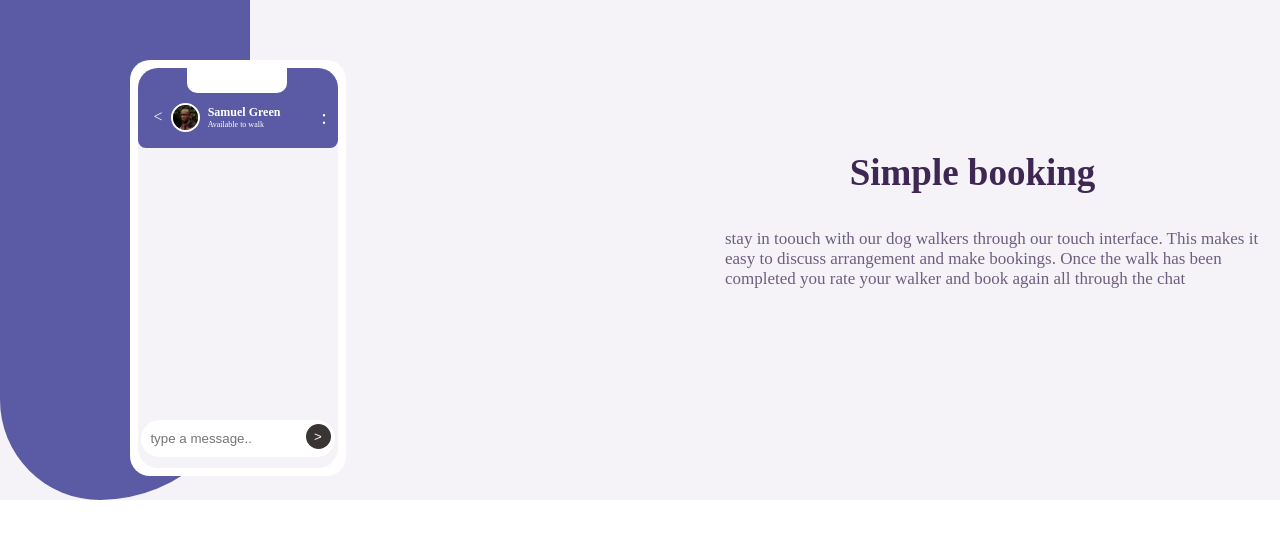
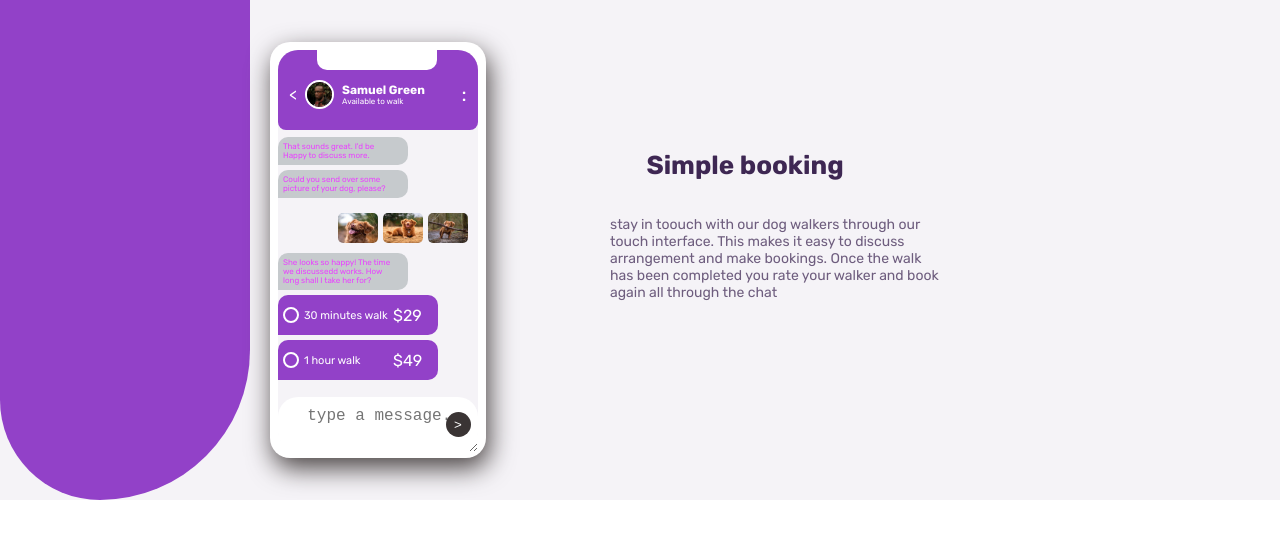
Before and after one commit to mugishavalens/project-on-chat, a plain HTML site: page index.html in a window 1280 px wide. Drawn offline with Linux system fonts and the light colour scheme.

Commit message:
working on font-family

```diff
--- a/index.html
+++ b/index.html
@@ -6,11 +6,14 @@
     <title>Document</title>
     <link rel="stylesheet" href="./styles/index.css">
     <link rel="icon" href="images/favicon-32x32.png">
+    <link rel="preconnect" href="https://fonts.googleapis.com">
+<link rel="preconnect" href="https://fonts.gstatic.com" crossorigin>
+<link href="https://fonts.googleapis.com/css2?family=Overpass:ital,wght@0,100..900;1,100..900&family=Rubik:ital,wght@0,300..900;1,300..900&family=Ubuntu:ital,wght@0,300;0,400;0,500;0,700;1,300;1,400;1,500;1,700&display=swap" rel="stylesheet">
 </head>
 <body>
     <div class="container">
+        <div class="background"></div>
         <div class="part1">
-            <div class="background"></div>
             <div class="screen">
                 <div  class=" bck">
                     <div class="head">
@@ -27,19 +30,44 @@
                         <div class="right"> : </div>
                     </div>
                 </div>
-                <div class="output"></div>
+                <div class="output">
+                    <div class="person1">That sounds great. I'd be<br>Happy to discuss more.</div>
+                    <div class="person1">Could you send over some<br>picture of your dog, please?</div>
+                    <div class="person2">
+                        <img src="./images/dog-image-1.jpg">
+                        <img src="images/dog-image-2.jpg">
+                        <img src="images/dog-image-3.jpg">
+                    </div>
+                    <div class="person1">She looks so happy! The time<br>we discussedd works. How<br>long shall I take her for?</div>
+                    <div class="person1b">
+                        <div class="p1">
+                            <div class="cicle"></div>
+                            <div class="tx">30 minutes walk</div>
+                        </div>
+                        <div class="p2">$29</div>
+                    </div>
+                    <div class="person1b">
+                        <div class="p1">
+                            <div class="cicle"></div>
+                            <div class="tx">1 hour walk</div>
+                        </div>
+                        <div class="p2">$49</div>
+                    </div>
+                </div>
                 <div class="enter">
-                <input  id="txt" placeholder="  type a message.." type="text">
+                <textarea  id="txt" placeholder="  type a message.." type="text" class="centered-text"></textarea>
                 <button type="submit"> > </button>
                 </div>
             </div>
         </div>
      </div>
 
+
         <div class="text">
             <h1>Simple booking</h1>
             <p class="para">stay in toouch with our dog walkers through our touch interface. This makes it easy to discuss arrangement and make bookings. Once the walk has been completed you rate your walker and book again all through the chat </p>
         </div>
+
     </div>
     <script src="./javascript/index.js"></script>
 </body>
--- a/javascript/index.js
+++ b/javascript/index.js
@@ -1,4 +1,4 @@
-const text = document.querySelector("input");
+const text = document.querySelector("textarea");
 const send = document.querySelector("button");
 const display = document.querySelector(".output");
 
@@ -6,6 +6,6 @@ send.addEventListener("click", function(){
     let newmssg = document.createElement("p");
     newmssg.textContent = text.value;
     display.appendChild(newmssg);
-    newmssg.style = "max-width:120px; margin-left:50px; border-radius:20px; max-height:100px; background-color:white; display:flex; align-items:center; justify-content:flex-start; padding:10px; flex-direction: column; overflow-y: auto; margin-top:10px;color: hsl(271, 15%, 43%)"
+    newmssg.style = "max-width:120px;max-height:100px;margin-left:50px; border-radius:10px 10px 0% 10px; background-color:white; display:flex; font-size:11px; align-items:center; justify-content:center; flex-direction: column;color: hsl(271, 15%, 43%); margin-bottom:10px; padding:10px"
     text.value = ""
 })
--- a/styles/index.css
+++ b/styles/index.css
@@ -2,31 +2,41 @@
   border: 0px;
   margin: 0px;
 }
-
+body{
+    font-family: "rubik";
+}
 .container {
     width: 100%;
     background-color:hsl(270, 20%, 96%);
+    display: flex;
+    justify-content: space-between;
+    flex-direction: column;
+    gap: 20px;
+
 }
 .part1{
     display: flex;
     height: 500px;
+    width: 20rem;
+    align-items: center;
+    justify-content: center;
+    position: absolute;
 }
 
 .background{
-    background-color: rgb(90, 90, 165);
+    background-color: hsl(276, 55%, 52%);
     height: 400px;
     width: 170px;
     border-radius: 0% 0% 100% 0%;
+
 }
 .screen{
-    position: absolute;
     height: 400px;
     width: 200px;
     border-radius: 20px;
-    margin-left: 60px;
-    margin-top: 60px;
     background-color:  hsl(0, 0%, 100%);
     padding: 8px;
+    box-shadow: 3px 10px 26px rgb(73, 67, 67);
 }
 
 .bck{
@@ -35,15 +45,15 @@
     border-radius: 20px;
 }
 .head{
-    background-color: rgb(90, 90, 165);
+    background-color: hsl(276, 55%, 52%);
     height: 80px;
     border-radius: 20px 20px 8px 8px;
 }
 .cover{
     background-color: white;
-    height: 25px;
-    width: 100px;
-    margin-left: 49px;
+    height: 20px;
+    width: 120px;
+    margin-left: 39px;
     border-radius: 0% 0% 10px 10px;
 }
 .title{
@@ -83,6 +93,8 @@
 .output{
     height: 260px;
     margin-top: 7px;
+    overflow: auto;
+    scroll-behavior: smooth;
 }
 .enter{
     display: flex;
@@ -91,7 +103,6 @@
 }
 #txt{
     height: 35px;
-    margin-top: 5px;
     border-radius: 20px;
     width: 190px;
     overflow-y: auto;
@@ -113,7 +124,6 @@ button{
     flex-direction: column;
     padding: 10px;
     gap: 25px;
-    overflow-y: auto;
 }
 .para{
     text-align: center;
@@ -126,30 +136,90 @@ h1{
     font-size: 37px;
     color:hsl(271, 36%, 24%);
 }
-
+.centered-text {
+  width: 100%;
+  padding: 10px;
+  font-size: 16px;
+}
+img{
+    width: 40px;
+    height: 30px;
+    border-radius: 5px;
+}
+.person1{
+    font-size: 8px;
+    border-radius: 10px 10px 10px 0px;
+    background-color: hsl(206, 6%, 79%);
+    color: hsl(293, 100%, 63%);
+    margin-bottom: 5px;
+    width: 120px;
+    padding: 5px;
+}
+.person1b{
+    width: 150px;
+    padding: 5px;
+    border-radius: 10px 10px 10px 0px;
+    background-color: hsl(276, 55%, 52%);
+    color: white;
+    display: flex;
+    margin-bottom: 5px;
+}
+.p1{
+    width: 110px;
+    font-size: 11px;
+    display: flex;
+    align-items: center;
+    gap: 5px;
+    height: 30px;
+}
+.cicle{
+    width: 12px;
+    height: 12px;
+    border: 2px solid white;
+    border-radius: 100%;
+}
+.p2{
+    width: 30px;
+    display: flex;
+    align-items: center;
+}
+.person2{
+    display: flex;
+    justify-content: end;
+    gap: 5px;
+    padding: 10px;
+}
 @media(min-width: 760px){
     .container{
         display: flex;
         flex-direction: row;
-        gap: 20px;
+        align-items: center;
+        justify-content: start;
     }
     .part1{
-        width: 100%;
+        position:unset;
+        width: 300px;
+        justify-content: flex-start;
+    }
+    h1{
+        width: 257px;
+        font-size: 26px;
+
+    }
+    .para{
+        font-size: 14px;
+    }
+    .screen{
+        width: 200px;
     }
 
     .text{
-        width: 100%;
-        margin-left: 130px;
-        margin-top: 60px;
+        width: 350px;
+        height: 200px;
+        padding: 10px;
     }
     .para{
         text-align: left;
-    }
-    h1{
-        margin-left: -40px;
-    }
-    .screen{
-        margin-left: 130px;
     }
     .background{
       height: 500px;
```
